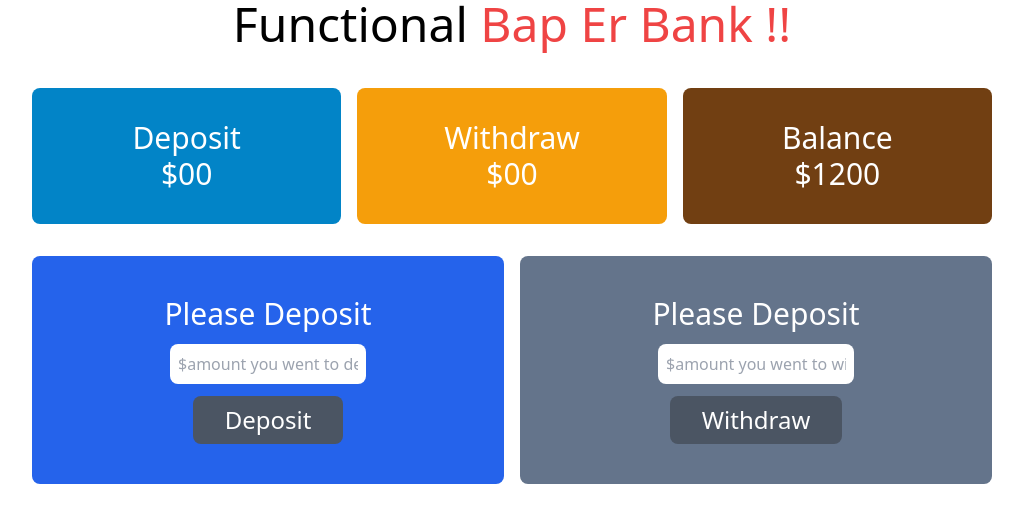
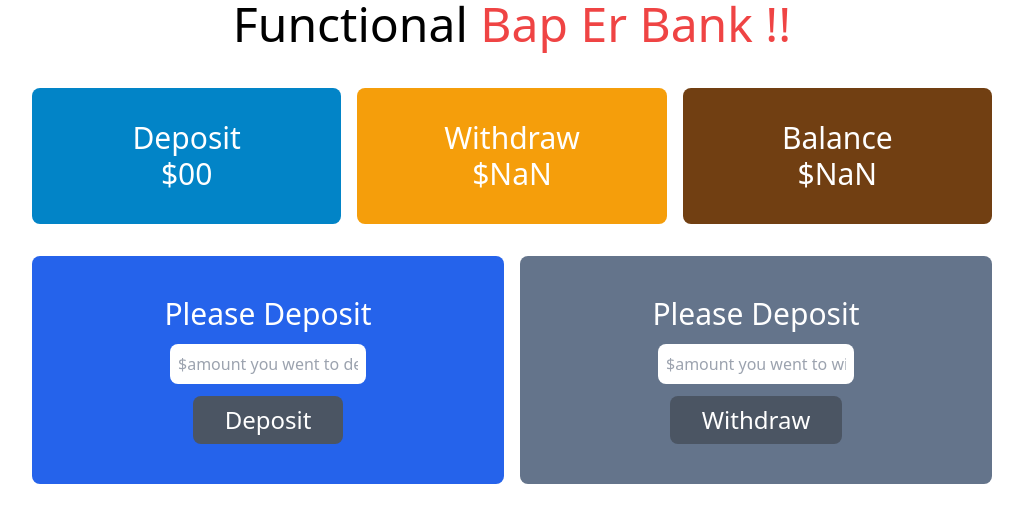
Before and after one commit to mazharulislam-12/deposit-withdraw-website, a plain HTML site: page index.html in a window 1280 px wide. Both pictures are taken after a click on the button "Withdraw". Shown: the whole page, without its empty margins (128-1151 px from the left). Drawn offline with nearby package versions, Linux system fonts and the light colour scheme.

Commit message:
withdraw js

```diff
--- a/index.html
+++ b/index.html
@@ -21,7 +21,7 @@
                 </div>
                 <div class="bg-amber-500 p-8 text-center rounded-lg">
                     <h2 class="text-3xl">Withdraw</h2>
-                    <h3 class="text-3xl font-medium">$<span id="withdaw-total">00</span></h3>
+                    <h3 class="text-3xl font-medium">$<span id="withdraw-total">00</span></h3>
                 </div>
 
                 <div class="bg-yellow-900 p-8 text-center rounded-lg">
@@ -41,7 +41,7 @@
                 </div>
                 <div class="bg-slate-500 p-10 rounded-lg">
                     <h2 class="text-3xl text-white mb-3">Please Deposit</h2>
-                    <input id="withdaw-field" type="text" class="mb-3 rounded-lg w-2/4 p-2" placeholder="$amount you went to withdraw">
+                    <input id="withdraw-field" type="text" class="mb-3 rounded-lg w-2/4 p-2" placeholder="$amount you went to withdraw">
                     <br>
                     <button id="btn-withdraw" class="text-2xl text-white bg-gray-600 px-8 py-2  rounded-lg">Withdraw</button>
                 </div>
--- a/js/withdraw.js
+++ b/js/withdraw.js
@@ -1,29 +1,28 @@
-/*
-1.
-*/
+
+
 
 document.getElementById('btn-withdraw').addEventListener('click', function(){
 
-    const withdrawField = document.getElementById('withdaw-field');
+    const withdrawField = document.getElementById('withdraw-field');
     const newWithdrawAmountString = withdrawField.value;
     const newWithdrawAmount = parseFloat(newWithdrawAmountString);
+    console.log(newWithdrawAmount);
 
     withdrawField.value = '';
 
-    const withdawTotalElement = document.getElementById('withdaw-total');
-    const previousWithdawTotalString = withdawTotalElement.innerText;
-    const previousWithdawTotal = parseFloat(previousWithdawTotalString);
+    const withdrawTotalElement = document.getElementById('withdraw-total');
+    const previousWithdrawTotalString = withdrawTotalElement.innerText;
+    const previousWithdrawTotal = parseFloat(previousWithdrawTotalString);
 
-    const newWithdrawTotal = previousWithdawTotal + newWithdrawAmount;
-    withdawTotalElement.innerText = newWithdrawTotal;
+    const newWithdrawTotal = previousWithdrawTotal + newWithdrawAmount;
+    withdrawTotalElement.innerText = newWithdrawTotal;
 
     const balanceElement = document.getElementById('balance-total');
     const previousBalanceTotalString = balanceElement.innerText;
     const previousBalanceTotal = parseFloat(previousBalanceTotalString);
 
-    const newBalanceTotal = previousBalanceTotal - newBalanceTotal;
-    const balanceElement.innerText = newBalanceTotal;
+    const newBalanceTotal = previousBalanceTotal - newWithdrawAmount;
+    balanceElement.innerText = newBalanceTotal;
 
 
-
-});
+})
```
